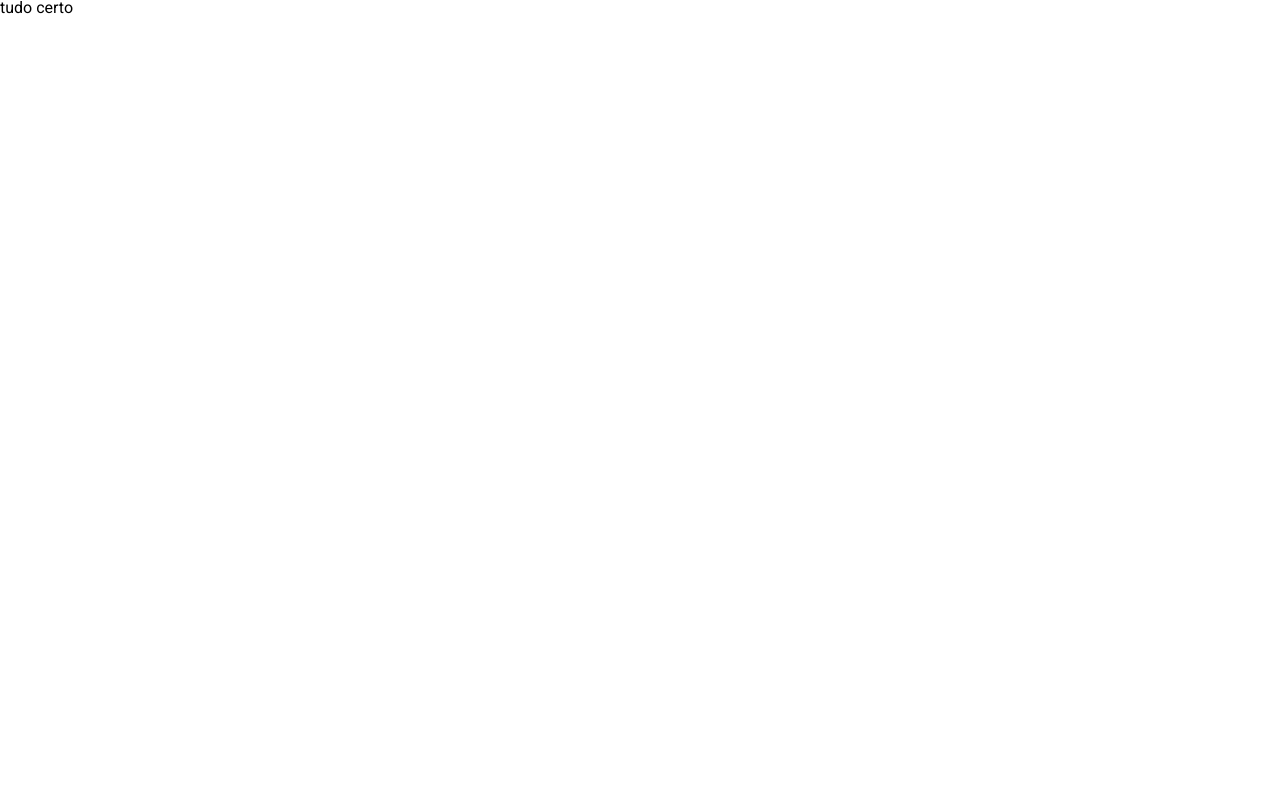
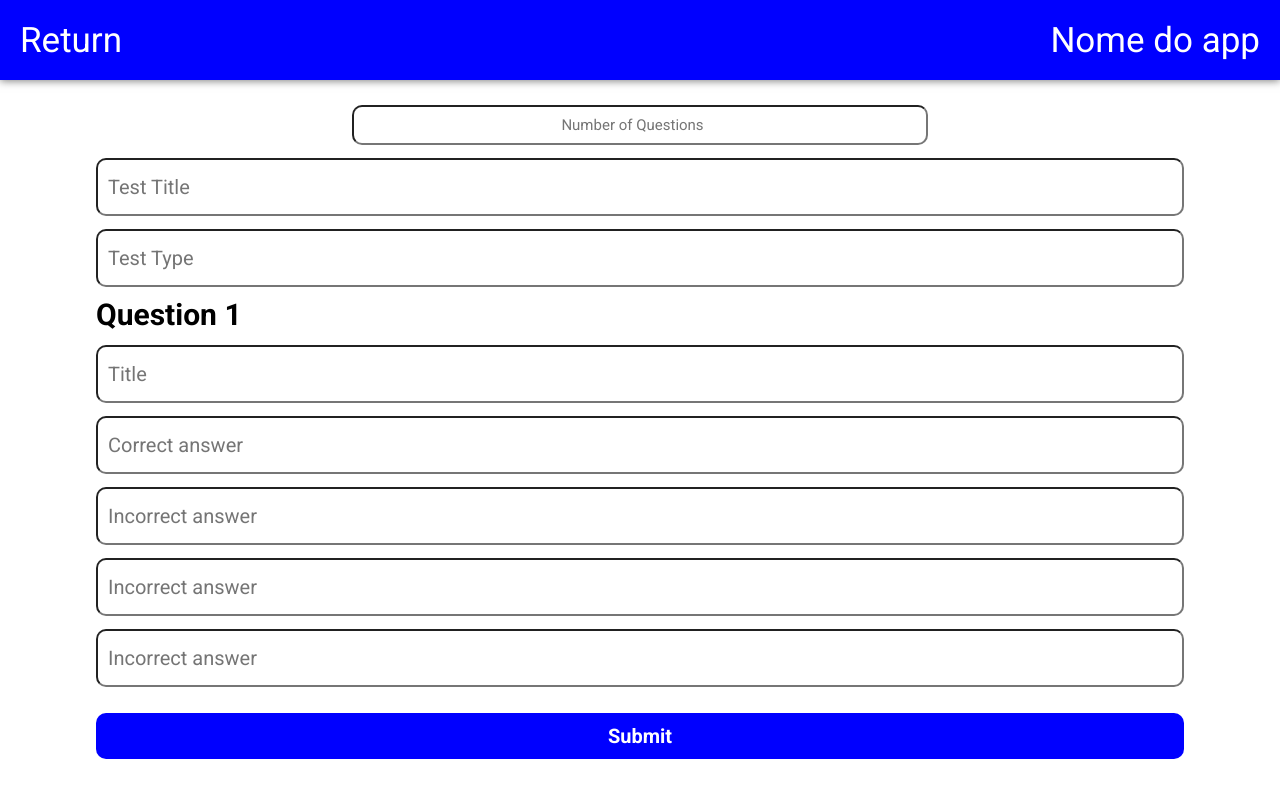
Before and after one commit to NatanBrito/hackaton-front, a React (Create React App) app: page /newTest in a window 1280 px wide. Built offline with nearby package versions, Linux system fonts and the light colour scheme.

Commit message:
first version of test creation

```diff
--- a/src/components/App.js
+++ b/src/components/App.js
@@ -1,5 +1,6 @@
 import { BrowserRouter, Routes, Route } from 'react-router-dom'
 import Home from './Home.js/index.js'
+import NewTest from "./NewTest"
 
 import { UserContextProvider } from '../contexts/UserContext.js'
 
@@ -11,6 +12,7 @@ export default function App() {
           <Route path="/" element={<Home />} />
           <Route path="/:testId" element={<Home />} />
           <Route path="/:testId/results" element={<Home />} />
+          <Route path="/newTest" element={<NewTest />} />
         </Routes>
       </BrowserRouter>
     </UserContextProvider>
--- /dev/null
+++ b/src/components/NewTest.js
@@ -0,0 +1,181 @@
+import { useNavigate } from "react-router-dom"
+import { useState } from "react"
+import axios from "axios"
+import styled from "styled-components"
+
+export default function NewTest() {
+  const navigate = useNavigate()
+  const [questions, setQuestions] = useState(1)
+  const [valid, setValid] = useState(true)
+
+  function submitForm(e) {
+    e.preventDefault()
+    const URI = "https://mongo-hackthon.herokuapp.com/tests"
+
+    const body = {
+      title: e.target[0].value,
+      type: e.target[1].value,
+      questions: [],
+    }
+    for (let i = 0; i < questions; i++) {
+      body.questions.push({
+        title: e.target[2 + i * 5].value,
+        answers: [
+          { text: e.target[3 + i * 5].value, isTrue: true },
+          { text: e.target[4 + i * 5].value, isTrue: false },
+          { text: e.target[5 + i * 5].value, isTrue: false },
+          { text: e.target[6 + i * 5].value, isTrue: false },
+        ],
+      })
+    }
+
+    const promisse = axios.post(URI, body)
+    promisse.then((response) => navigate("/"))
+    promisse.catch((e) => setValid(false))
+  }
+
+  function ShowQuestions() {
+    const questionList = []
+    for (let i = 1; i <= questions; i++) {
+      questionList.push(
+        <article key={i}>
+          <label htmlFor="question">Question {i}</label>
+          <input id="question" type="text" placeholder="Title" required />
+          <input type="text" placeholder="Correct answer" required />
+          <input type="text" placeholder="Incorrect answer" required />
+          <input type="text" placeholder="Incorrect answer" required />
+          <input type="text" placeholder="Incorrect answer" required />
+        </article>
+      )
+    }
+    return <>{questionList.map((q) => q)}</>
+  }
+
+  return (
+    <Main>
+      {/* FIXME */}
+      <header>
+        <h1 onClick={() => navigate("/")}>Return</h1>
+        <h1>Nome do app</h1>
+      </header>
+
+      <input
+        id="question-number"
+        type="number"
+        placeholder="Number of Questions"
+        onChange={(e) => setQuestions(e.target.value)}
+      />
+
+      <form onSubmit={(e) => submitForm(e)}>
+        <input type="text" placeholder="Test Title" required />
+        <input type="text" placeholder="Test Type" required />
+        <ShowQuestions />
+        <button type="submit">Submit</button>
+      </form>
+
+      {!valid ? <p>Failed to create new test</p> : <></>}
+    </Main>
+  )
+}
+
+const Main = styled.main`
+  display: flex;
+  flex-direction: column;
+  align-items: center;
+
+  position: absolute;
+  width: 100%;
+  height: 100%;
+
+  overflow-y: auto;
+
+  header {
+    position: sticky;
+    top: 0;
+    z-index: 10;
+
+    display: flex;
+    justify-content: space-between;
+    align-items: center;
+
+    width: 100%;
+    height: 80px;
+    padding: 20px;
+
+    box-shadow: 0px 1px 8px rgba(0, 0, 0, 0.5);
+    background-color: blue;
+    color: #ffffff;
+
+    margin-bottom: 25px;
+    font-size: 35px;
+  }
+
+  form {
+    width: 85%;
+    margin: 0 auto;
+
+    display: flex;
+    flex-direction: column;
+  }
+
+  #question-number {
+    width: 45%;
+    min-height: 40px;
+
+    text-align: center;
+    font-size: 15px;
+  }
+
+  article {
+    width: 100%;
+    display: flex;
+    flex-direction: column;
+  }
+
+  label {
+    margin-bottom: 15px;
+
+    font-size: 30px;
+    font-weight: 700;
+  }
+
+  input {
+    width: 100%;
+    min-height: 58px;
+
+    margin-bottom: 13px;
+    border-radius: 10px;
+    outline: none;
+
+    font-size: 20px;
+    padding: 0 10px;
+  }
+
+  button {
+    display: flex;
+    align-items: center;
+    justify-content: center;
+
+    width: 100%;
+    height: 46px;
+    margin: 13px 0 36px;
+
+    border: none;
+    border-radius: 10px;
+    background-color: blue;
+
+    font-size: 20px;
+    color: #ffffff;
+    font-weight: 700;
+
+    cursor: pointer;
+  }
+
+  p {
+    font-size: 25px;
+    font-weight: 700;
+
+    color: red;
+    margin-bottom: 20px;
+  }
+`
```
